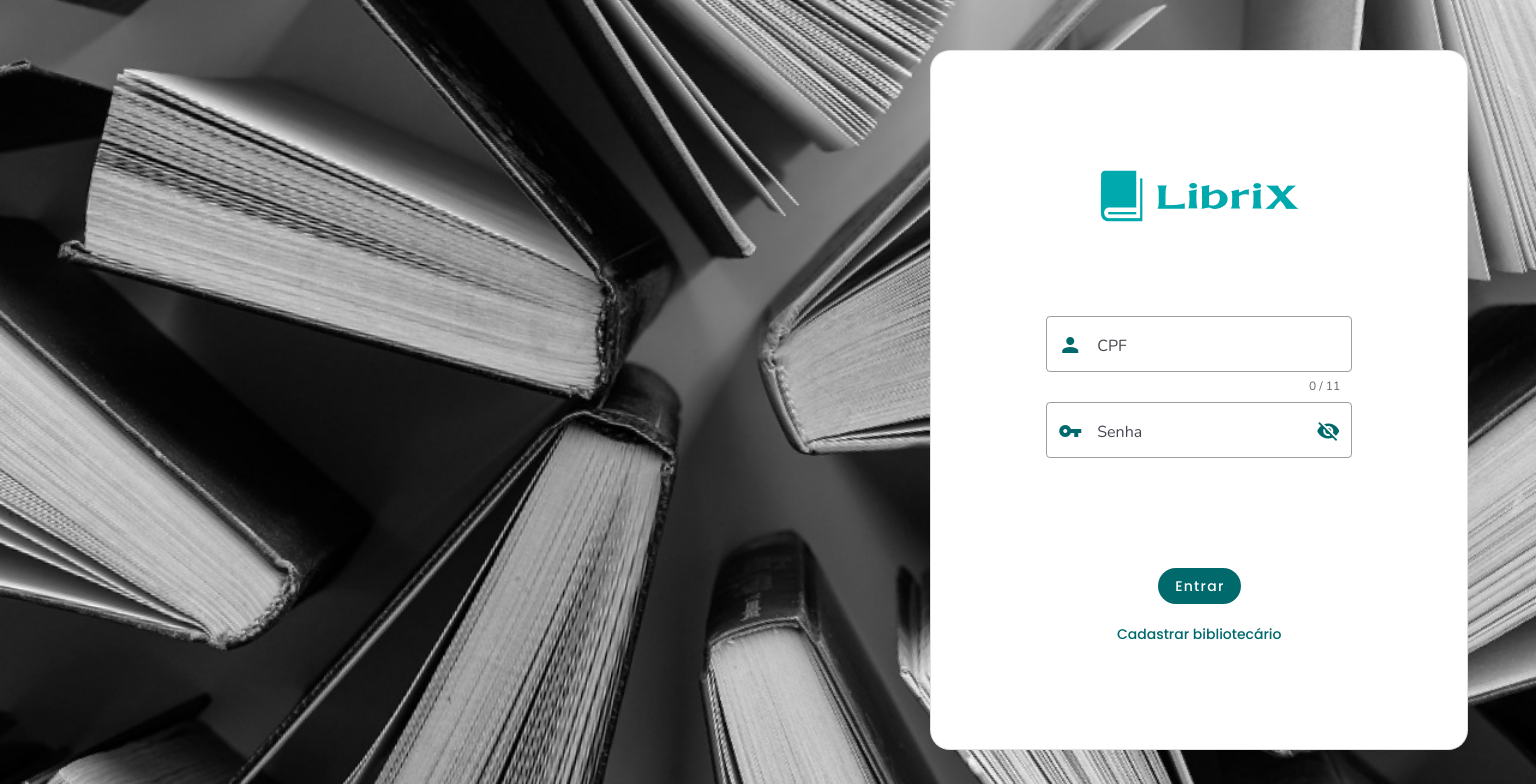
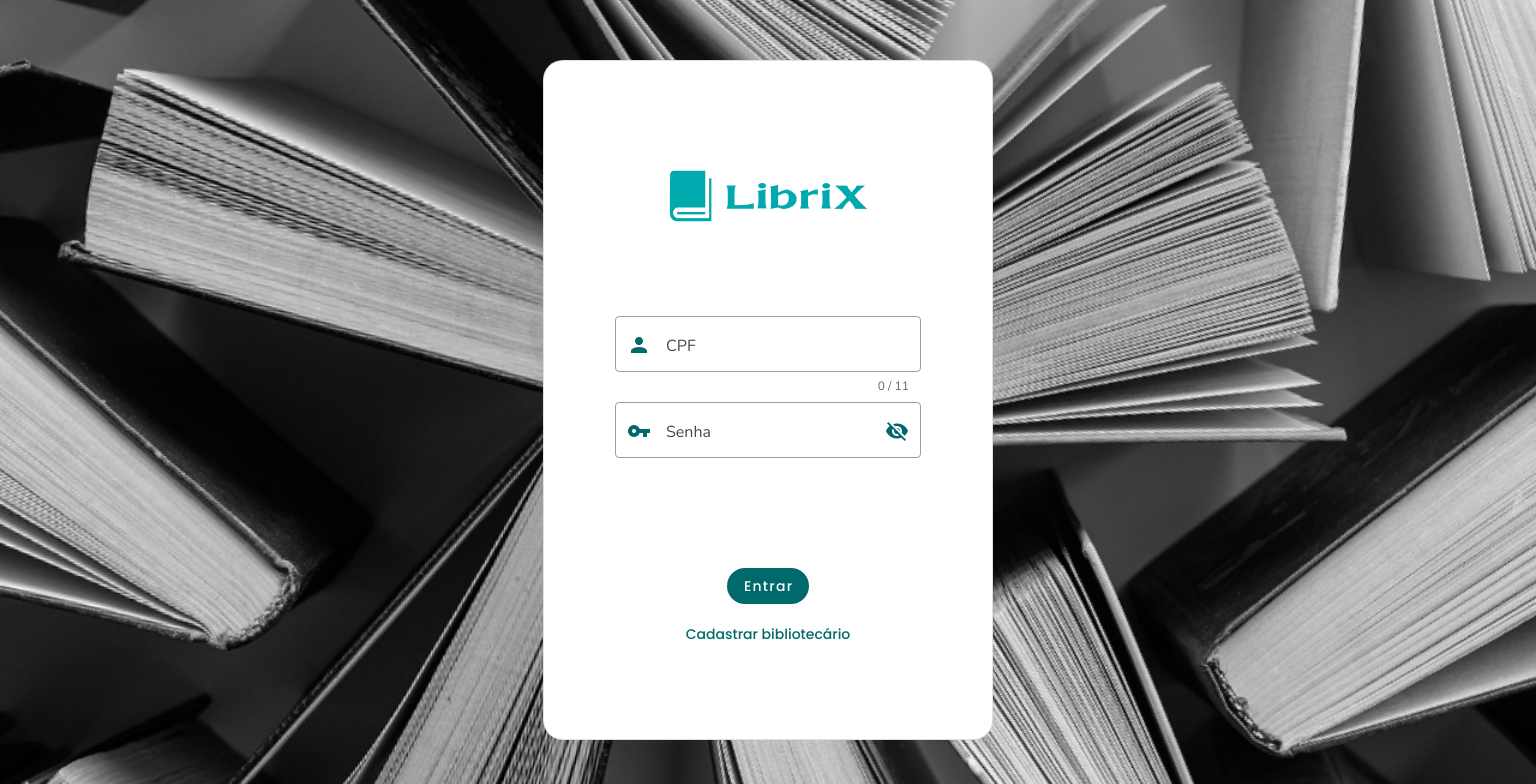
Before and after one commit to nes-facom/front-end, a Vue app: page /login in a window 1536 px wide. Shown: the top 784 px of the page. Built offline with nearby package versions, Linux system fonts and the light colour scheme.

Commit message:
fix: estilo do card da tela login arrumado

```diff
--- a/src/views/TelaLogin.vue
+++ b/src/views/TelaLogin.vue
@@ -189,11 +189,8 @@ export default {
     justify-content: center;
     align-items: center;
 
-    height: 70rem;
-    width: 35vw;
-    min-width: 40rem;
-    min-height: 65rem;
-    max-height: 90rem;
+    height: 68rem;
+    width: 45rem;
 
     border-radius: 2rem;
 
@@ -265,5 +262,11 @@ a {
   }
 }
 
+@media only screen and (min-width: 1440px) {
+  #wrapper {
+    justify-content: center;
+  }
+}
+
 
 </style>
```
